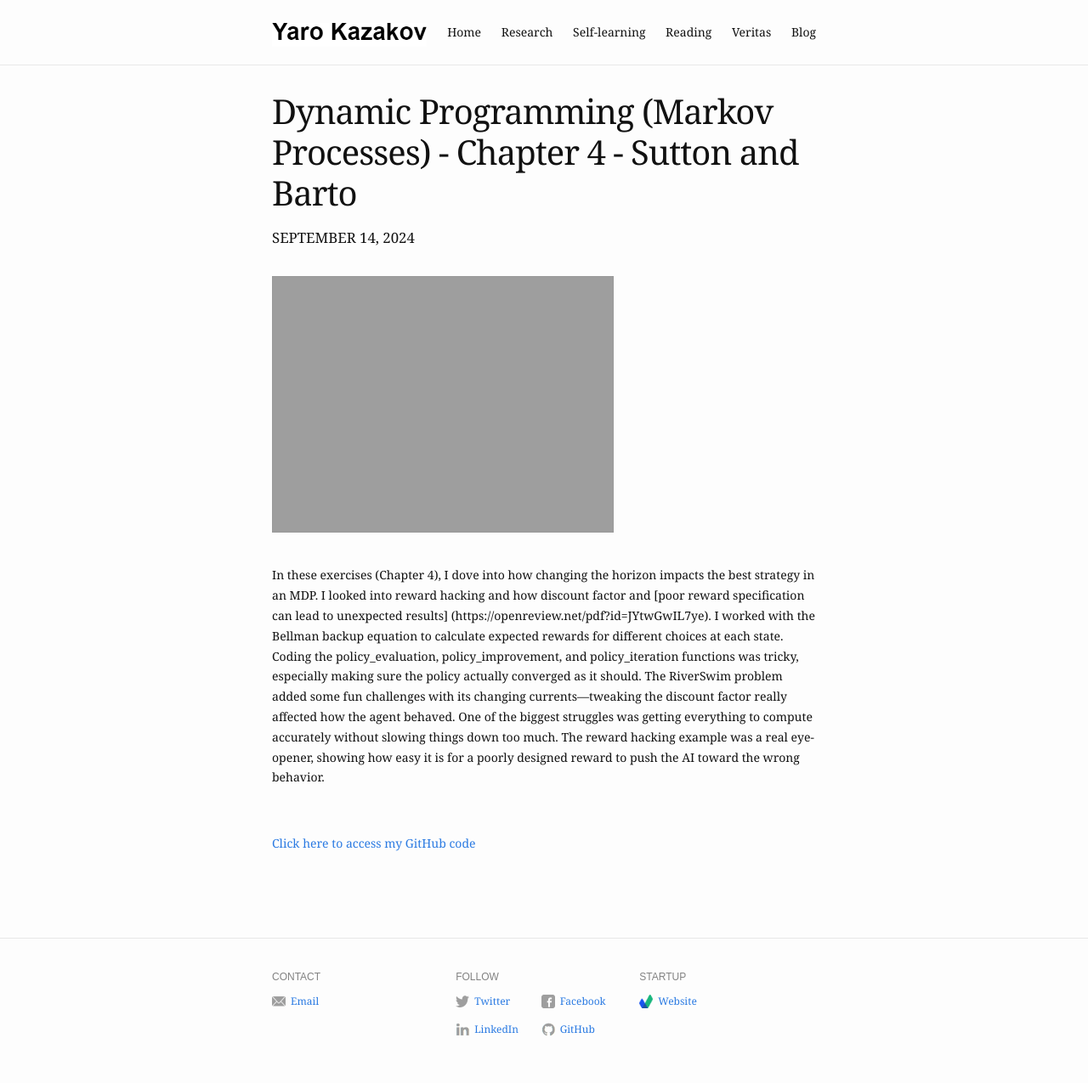
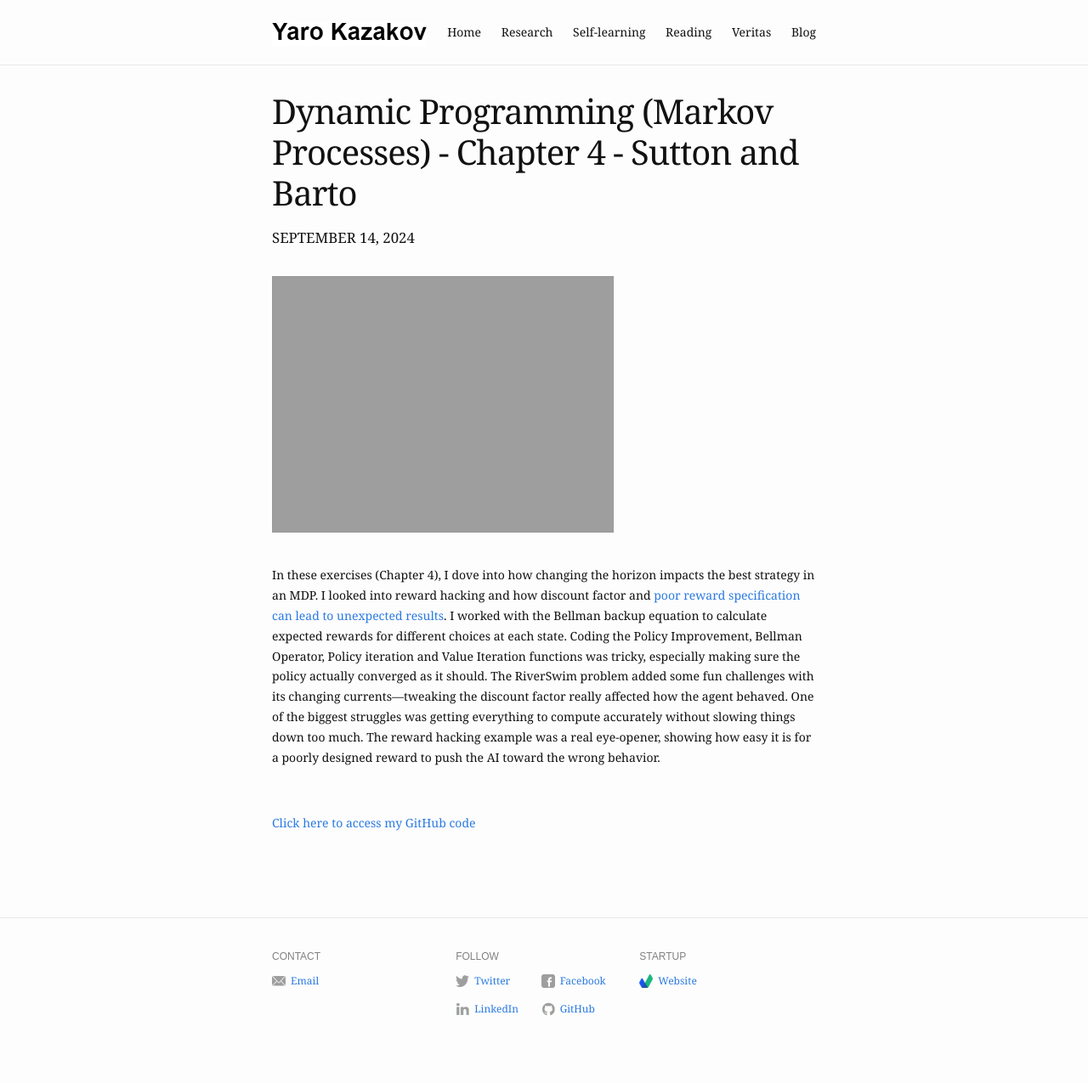
Before and after one commit to eliottvincent/bay, a Jekyll site: the page built from _posts/2024-09-17-RL-mdp-coding.md, in a window 1280 px wide. Shown: the whole page at 85% size. Built offline with Jekyll 4.4.1, drawn with Linux system fonts in a browser that asks for light colours; after the commit the page ends 1251 px from its top, so only the background shows below that.

Commit message:
Update 2024-09-17-RL-mdp-coding.md

```diff
--- a/_posts/2024-09-17-RL-mdp-coding.md
+++ b/_posts/2024-09-17-RL-mdp-coding.md
@@ -11,7 +11,7 @@ og_image: /assets/img/learning/swimming.gif
 <br />
 <br />
 
-In these exercises (Chapter 4), I dove into how changing the horizon impacts the best strategy in an MDP. I looked into reward hacking and how discount factor and [poor reward specification can lead to unexpected results] (https://openreview.net/pdf?id=JYtwGwIL7ye). I worked with the Bellman backup equation to calculate expected rewards for different choices at each state. Coding the policy_evaluation, policy_improvement, and policy_iteration functions was tricky, especially making sure the policy actually converged as it should. The RiverSwim problem added some fun challenges with its changing currents—tweaking the discount factor really affected how the agent behaved. One of the biggest struggles was getting everything to compute accurately without slowing things down too much. The reward hacking example was a real eye-opener, showing how easy it is for a poorly designed reward to push the AI toward the wrong behavior.
+In these exercises (Chapter 4), I dove into how changing the horizon impacts the best strategy in an MDP. I looked into reward hacking and how discount factor and [poor reward specification can lead to unexpected results](https://openreview.net/pdf?id=JYtwGwIL7ye). I worked with the Bellman backup equation to calculate expected rewards for different choices at each state. Coding the Policy Improvement, Bellman Operator, Policy iteration and Value Iteration functions was tricky, especially making sure the policy actually converged as it should. The RiverSwim problem added some fun challenges with its changing currents—tweaking the discount factor really affected how the agent behaved. One of the biggest struggles was getting everything to compute accurately without slowing things down too much. The reward hacking example was a real eye-opener, showing how easy it is for a poorly designed reward to push the AI toward the wrong behavior.
 
 <br />
 
```
